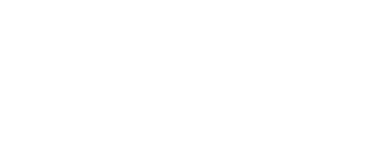
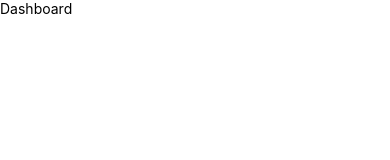
Before and after one commit to RafalG1991/react-native-test, a React Native app: screen / in a window 390 px wide. Shown: the top 160 px of the page. Built offline with nearby package versions, Linux system fonts and the light colour scheme.

Commit message:
added Dashboard to App component

```diff
--- a/App.tsx
+++ b/App.tsx
@@ -1,12 +1,15 @@
 import { StatusBar } from 'expo-status-bar';
 import {StyleSheet} from 'react-native';
 import {SafeAreaProvider, SafeAreaView} from "react-native-safe-area-context";
+import {Dashboard} from "./src/screens/Dashboard";
 
 export default function App() {
   return (
     <SafeAreaProvider>
       <StatusBar />
-      <SafeAreaView></SafeAreaView>
+      <SafeAreaView>
+        <Dashboard />
+      </SafeAreaView>
     </SafeAreaProvider>
   );
 }
```
